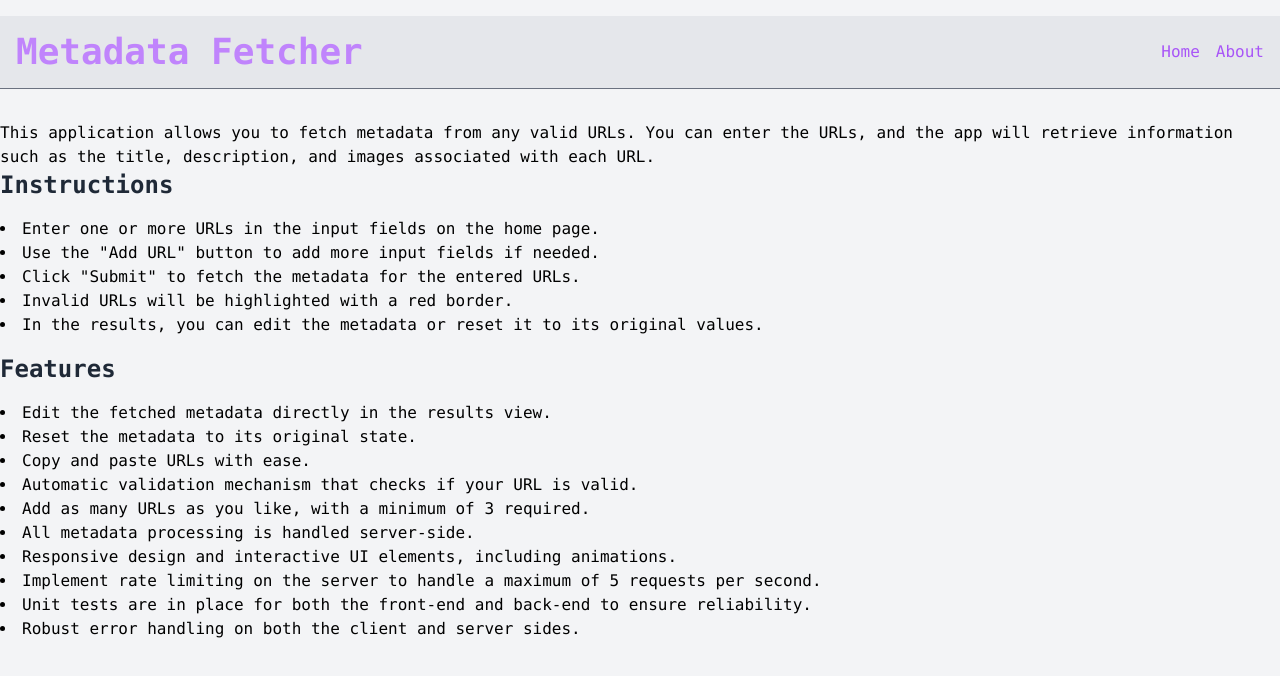
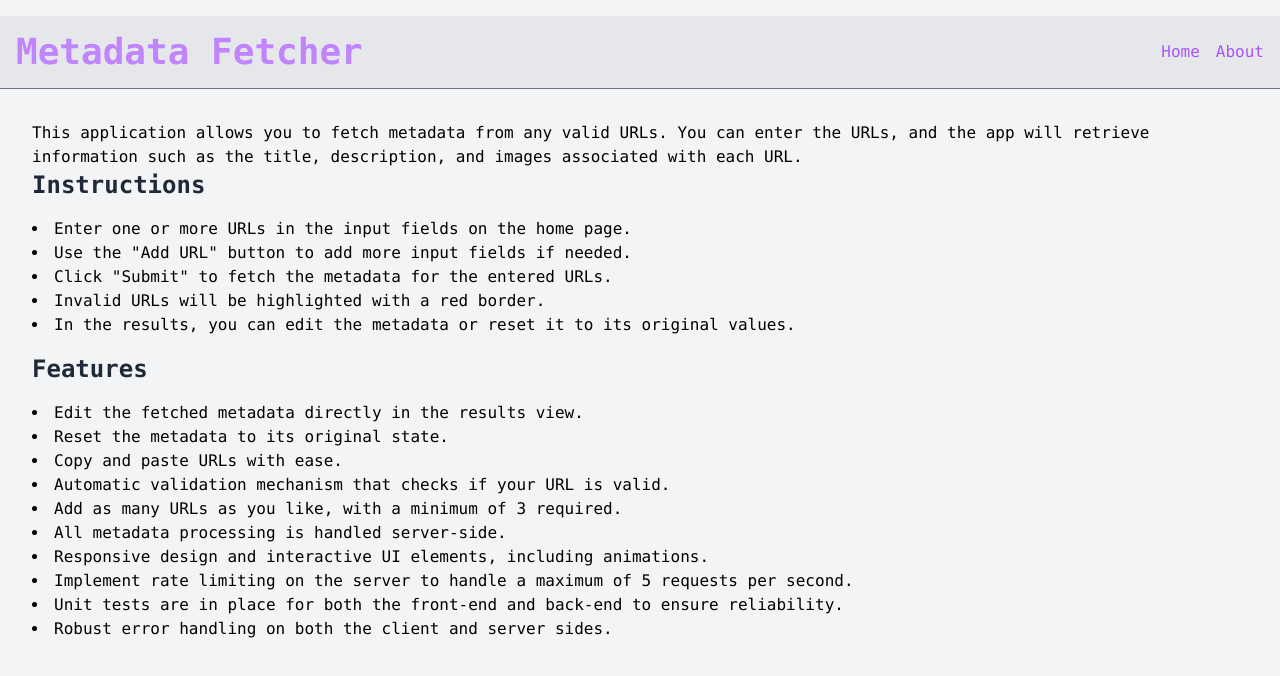
Before and after one commit to tommyash122/metadata-fetcher, a React (Create React App) app in the folder client/: page /about in a window 1280 px wide. Shown: the top 676 px of the page. Built offline with nearby package versions, Linux system fonts and the light colour scheme.

Commit message:
padding x

```diff
--- a/client/src/pages/About.js
+++ b/client/src/pages/About.js
@@ -2,7 +2,7 @@ import React from 'react';
 
 function About() {
   return (
-    <div>
+    <div className='px-8'>
       <p>
         This application allows you to fetch metadata from any valid URLs. You can enter the URLs, and the app will retrieve information such as the title, description, and images associated with each URL.
       </p>
```
